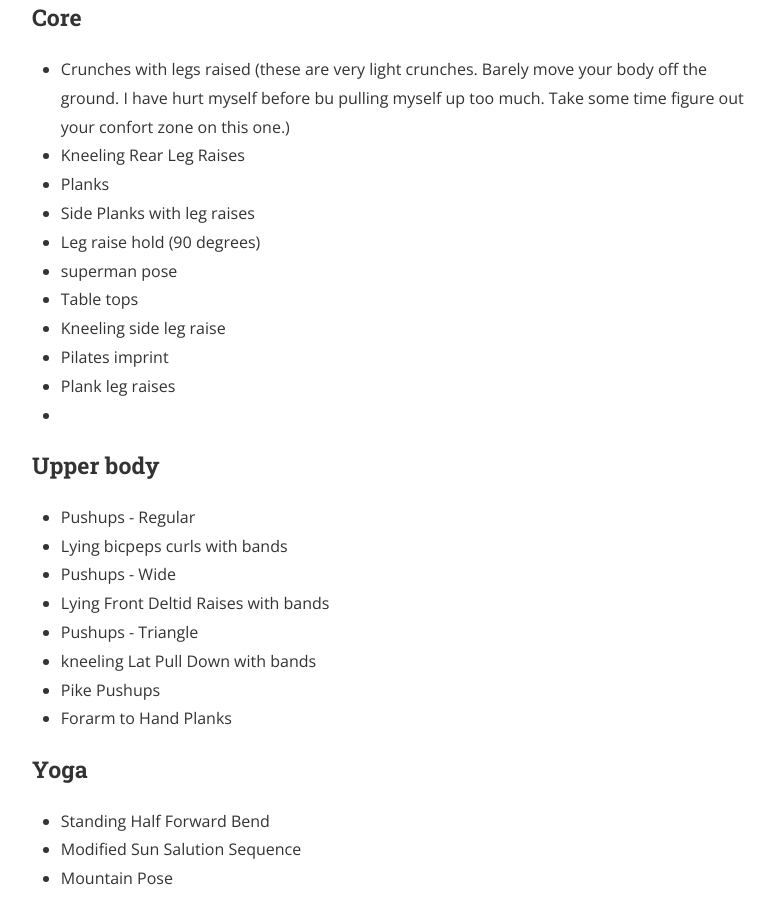
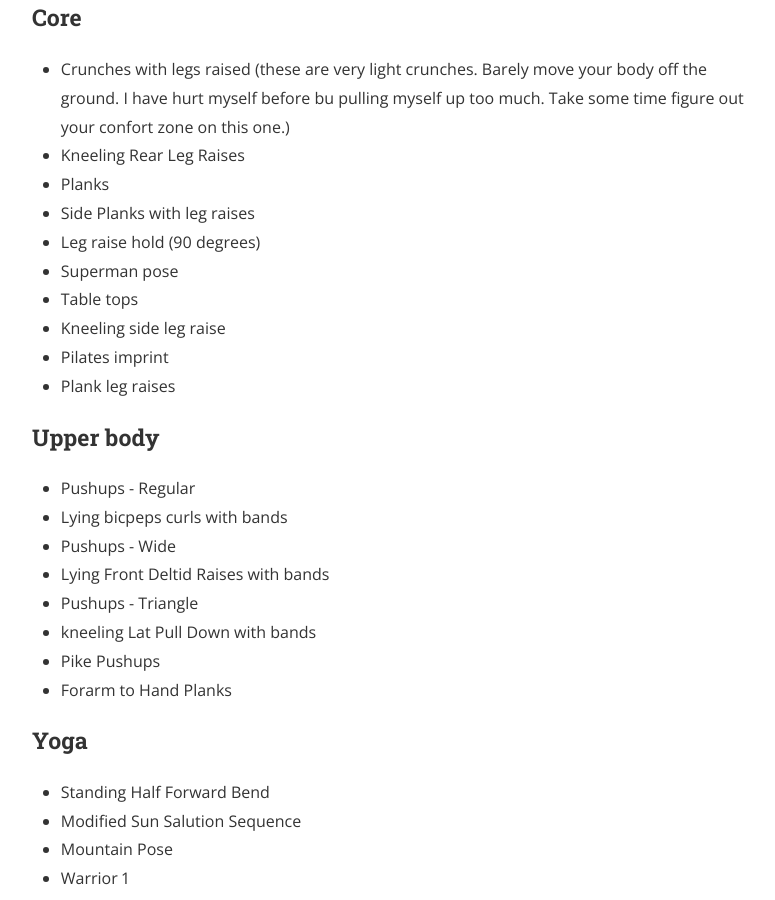
Before and after one commit to sciaticawarrior/sciaticatest, a Jekyll site: the page built from _posts/2016-04-30-sciatica-workout.markdown, in a window 1280 px wide and 900 px high, scrolled down 1416 px. Shown: the whole window, without its empty margins (240-1015 px from the left). Built offline with Jekyll 4.4.1, drawn with Linux system fonts in a browser that asks for light colours; nearby versions of some CDN libraries; comment, search, counter and statistics services are not loaded; a style sheet for code colours, icons or effects is not loaded.

```diff
--- a/_posts/2016-04-30-sciatica-workout.markdown
+++ b/_posts/2016-04-30-sciatica-workout.markdown
@@ -34,12 +34,11 @@ You can choose to do all of the exercises in one or break up into multiple days.
 * Planks
 * Side Planks with leg raises
 * Leg raise hold (90 degrees)
-* superman pose
+* Superman pose
 * Table tops
 * Kneeling side leg raise
 * Pilates imprint
 * Plank leg raises
-*
 
 ### Upper body
 
```
